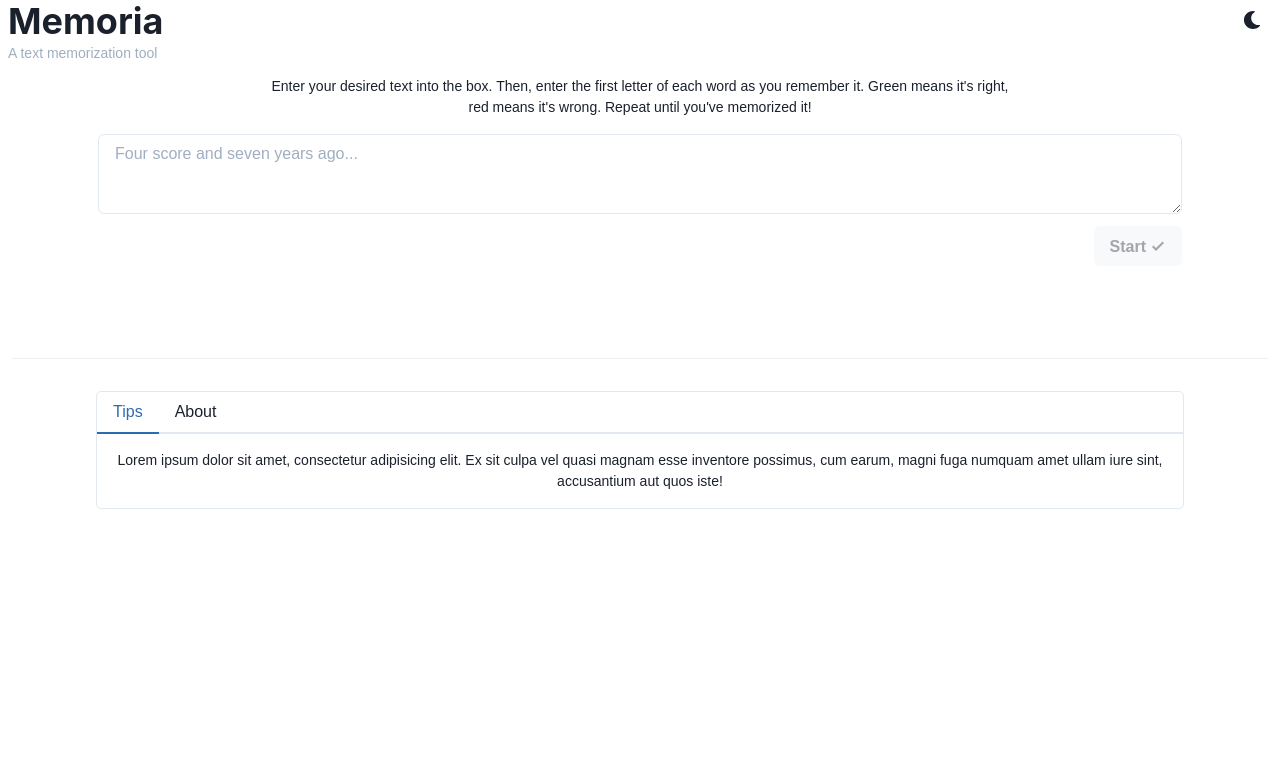
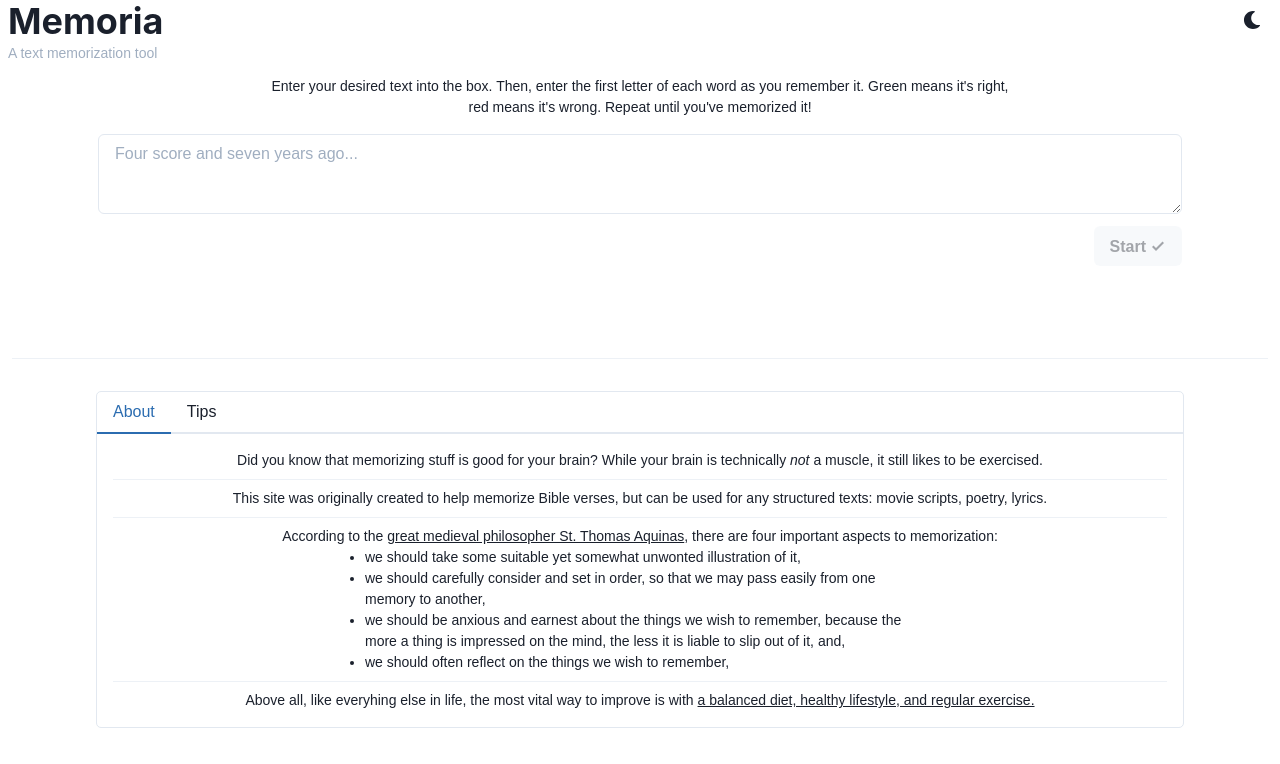
Before and after one commit to AndrewCutler/Memoria, a React (Create React App) app: page / in a window 1280 px wide. Shown: the top 764 px of the page. Built offline with nearby package versions, Linux system fonts and the light colour scheme.

Commit message:
Added more info to info tabset

```diff
--- a/src/App.tsx
+++ b/src/App.tsx
@@ -46,6 +46,13 @@ export const App = () => {
 	const theme = extendTheme({
 		fonts: {
 			body: 'Inconsolata, sans-serif'
+		},
+		components: {
+			Link: {
+				baseStyle: {
+					textDecoration: 'underline'
+				}
+			}
 		}
 	});
 
--- a/src/InformationalTabset.tsx
+++ b/src/InformationalTabset.tsx
@@ -1,12 +1,19 @@
 import {
+	Box,
+	Divider,
+	Flex,
+	Link,
+	Stack,
 	Tab,
 	TabList,
 	TabPanel,
 	TabPanels,
 	Tabs,
+	Text,
 	useColorModeValue
 } from '@chakra-ui/react';
 import React from 'react';
+import { FaTablets } from 'react-icons/fa';
 
 const InformationalTabset = (): React.ReactElement => {
 	const borderColor = useColorModeValue(
@@ -16,33 +23,102 @@ const InformationalTabset = (): React.ReactElement => {
 
 	return (
 		<Tabs
-			// position='absolute'
-			// bottom='150px'
 			fontSize='sm'
 			w='85vw'
 			border={`1px solid ${borderColor}`}
 			borderRadius='5px'
 		>
 			<TabList>
+				<Tab>About</Tab>
 				<Tab>Tips</Tab>
-				<Tab>About</Tab>
 			</TabList>
 			<TabPanels>
 				<TabPanel>
-					Lorem ipsum dolor sit amet, consectetur adipisicing elit. Ex
-					sit culpa vel quasi magnam esse inventore possimus, cum
-					earum, magni fuga numquam amet ullam iure sint, accusantium
-					aut quos iste!
+					<Text>
+						Did you know that memorizing stuff is good for your
+						brain? While your brain is technically <i>not</i> a
+						muscle, it still likes to be exercised.
+					</Text>
+					<Divider my={2} />
+					<Text>
+						This site was originally created to help memorize Bible
+						verses, but can be used for any structured texts: movie
+						scripts, poetry, lyrics.
+					</Text>
+					<Divider my={2} />
+					<Box>
+						According to the{' '}
+						<Link
+							href='https://www.newadvent.org/summa/3049.htm'
+							isExternal
+						>
+							great medieval philosopher St. Thomas Aquinas
+						</Link>
+						, there are four important aspects to memorization:
+					</Box>
+					<Flex justifyContent='center'>
+						<ul style={{ textAlign: 'initial', maxWidth: '550px' }}>
+							<li>
+								we should take some suitable yet somewhat
+								unwonted illustration of it,
+							</li>
+							<li>
+								we should carefully consider and set in order,
+								so that we may pass easily from one memory to
+								another,
+							</li>
+							<li>
+								we should be anxious and earnest about the
+								things we wish to remember, because the more a
+								thing is impressed on the mind, the less it is
+								liable to slip out of it, and,
+							</li>
+							<li>
+								we should often reflect on the things we wish to
+								remember,
+							</li>
+						</ul>
+					</Flex>
+					<Divider my={2} />
+					<Box>
+						Above all, like everyhing else in life, the most vital
+						way to improve is with{' '}
+						<Link
+							href='https://awaken.com/2012/07/in-praise-of-memorization-10-proven-brain-benefits/'
+							isExternal
+						>
+							a balanced diet, healthy lifestyle, and regular
+							exercise.
+						</Link>
+					</Box>
 				</TabPanel>
 				<TabPanel>
-					Lorem ipsum dolor sit amet consectetur adipisicing elit.
-					Facere qui, totam repellat possimus voluptates consequuntur
-					officiis excepturi. Alias dolorum consectetur aliquam vitae
-					illum! Veniam, maiores. Ad, nulla dolor? Quam voluptates
-					aliquam blanditiis eaque explicabo, vel perferendis impedit
-					repellendus ratione, dicta doloremque quo tempore non porro
-					eum libero sit natus corporis quos veniam itaque velit?
-					Incidunt laboriosam unde saepe quos alias.
+					<Text fontWeight='700' fontSize='md'>
+						<Link
+							href='https://www.brainscape.com/academy/why-rote-memorization-is-more-important-than-you-think/'
+							isExternal
+						>
+							How should this site be used?
+						</Link>
+					</Text>
+					<Flex justifyContent='center'>
+						<ul style={{ textAlign: 'initial' }}>
+							<li>Be attentive when you study</li>
+							<li>
+								Actively recall what you are trying to remember
+							</li>
+							<li>Space out your practice sessions</li>
+						</ul>
+					</Flex>
+					<Divider my={2} />
+					<Text>
+						Keep this in mind:{' '}
+						<strong>
+							just because it's rote memorization, doesn't mean it
+							should only be done by rote.
+						</strong>{' '}
+						Engage your brain!
+					</Text>
 				</TabPanel>
 			</TabPanels>
 		</Tabs>
```
Also changed, not shown: src/InformationalAccordion.tsx (deleted, +0 -41 lines).
